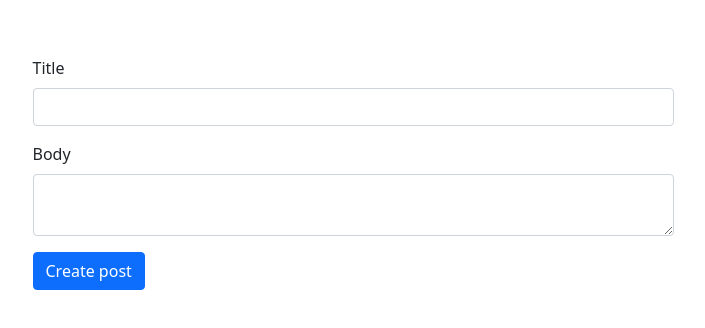
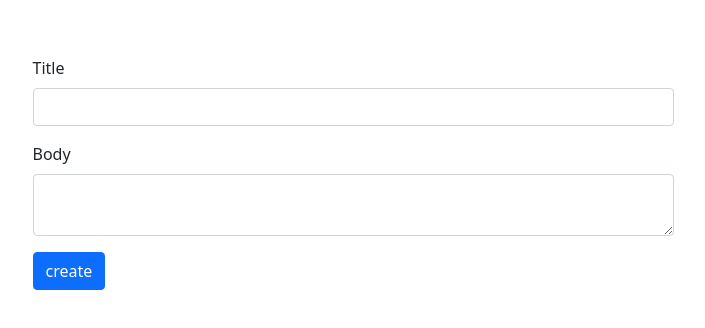
Before and after one commit to shahbazpro2/test, a React (Create React App) app: page /create in a window 1280 px wide. Shown: the top 328 px of the page, without its empty margins (287-992 px from the left). Built offline with nearby package versions, Linux system fonts and the light colour scheme.

Commit message:
use title props

```diff
--- a/src/components/PostForm.js
+++ b/src/components/PostForm.js
@@ -1,7 +1,7 @@
 import React, { useEffect, useState } from 'react'
 import { validate } from './FormValidate';
 
-const PostForm = ({ postData, onSubmitFun }) => {
+const PostForm = ({ postData, onSubmitFun, title }) => {
     const [state, setState] = useState({ title: postData?.title, body: postData?.body })
     useEffect(() => {
         validate()
@@ -34,7 +34,7 @@ const PostForm = ({ postData, onSubmitFun }) => {
                             </div>
                         </div>
                         <div className="py-2">
-                            <button className="btn btn-primary" type="submit">Create post</button>
+                            <button className="btn btn-primary" type="submit">{title}</button>
                         </div>
                     </form>
                 </div>
```
